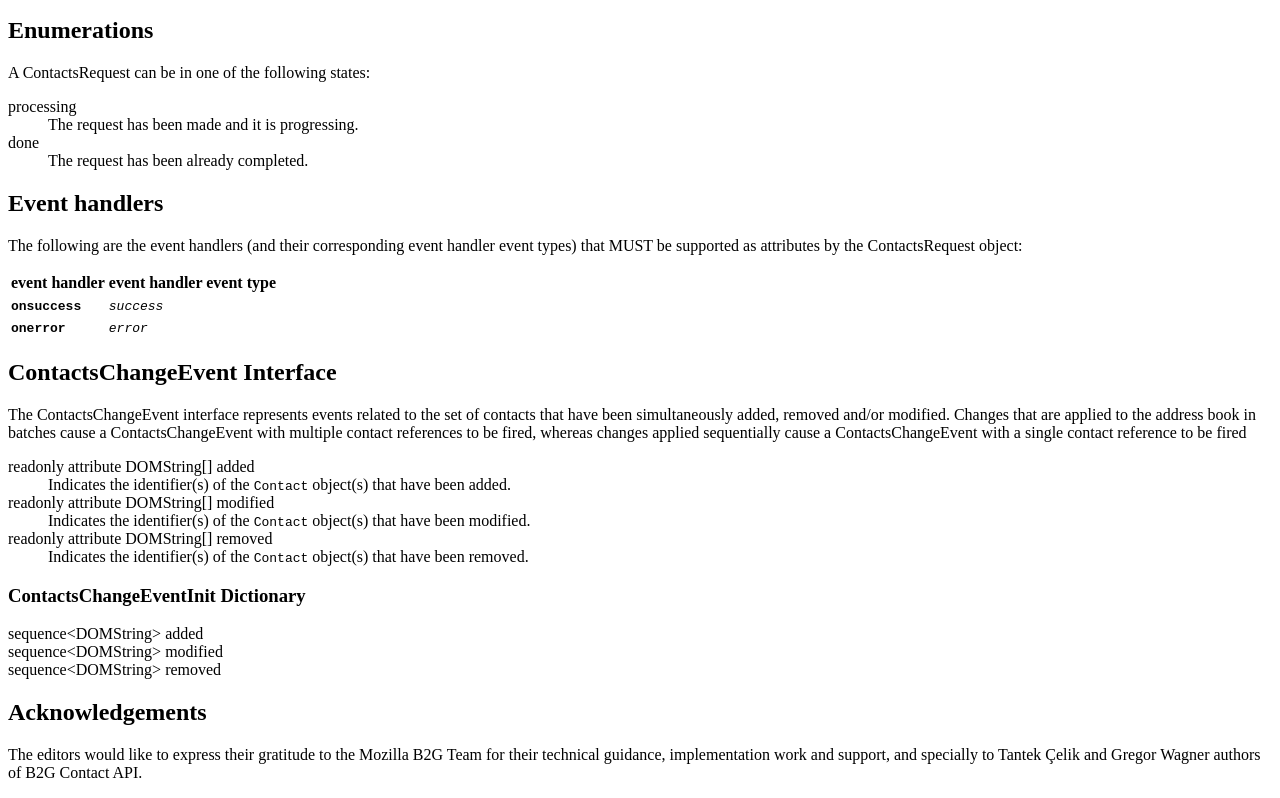
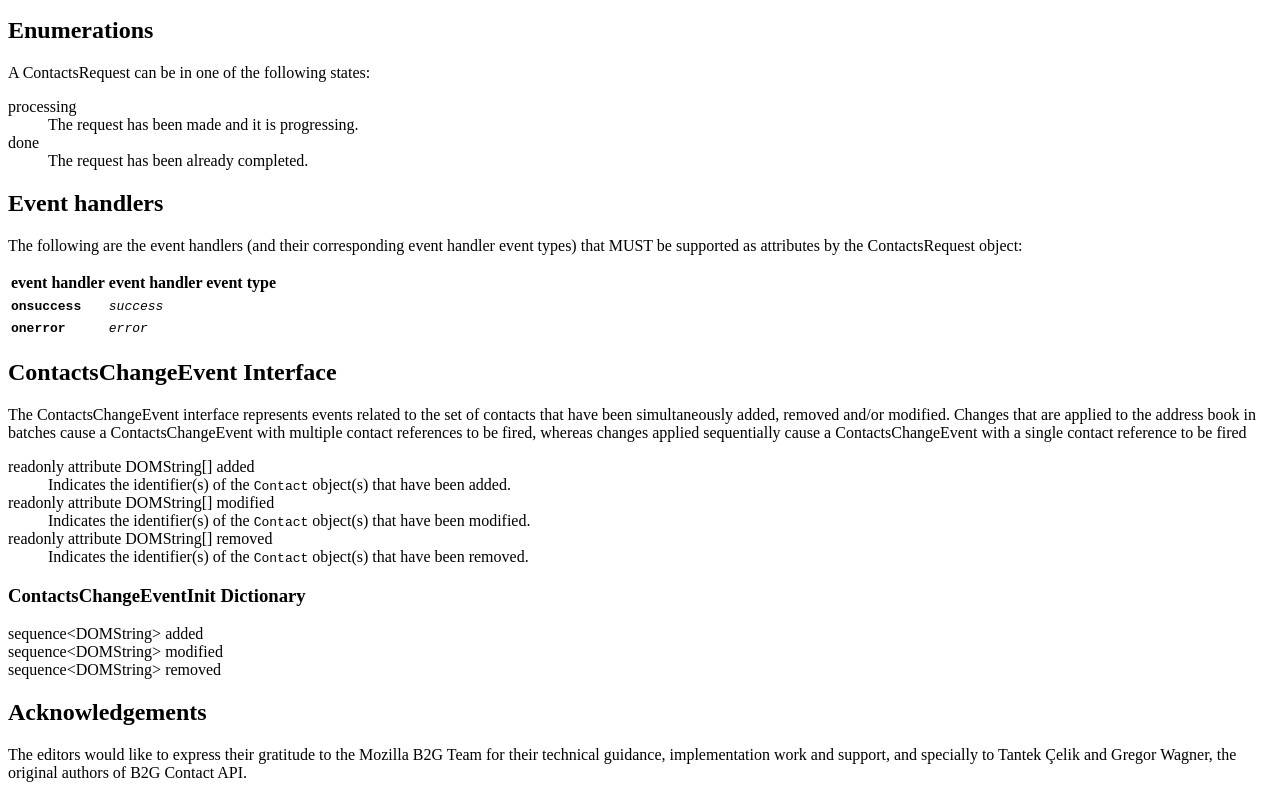
Before and after one commit to sysapps/contacts-manager-api, a plain HTML site: page index.html in a window 1280 px wide. Shown: the part 5530-6328 px from the top of the page. Drawn offline with Linux system fonts and the light colour scheme.

Commit message:
editorial fix

```diff
--- a/index.html
+++ b/index.html
@@ -586,7 +586,7 @@
     <section>
       <h2>Acknowledgements</h2>
       <p>The editors would like to express their gratitude to the Mozilla B2G Team for their technical guidance,
-      implementation work and support, and specially to Tantek Çelik and Gregor Wagner authors of B2G Contact API.</p>
+      implementation work and support, and specially to Tantek Çelik and Gregor Wagner, the original authors of B2G Contact API.</p>
     </section>
 
 
```
